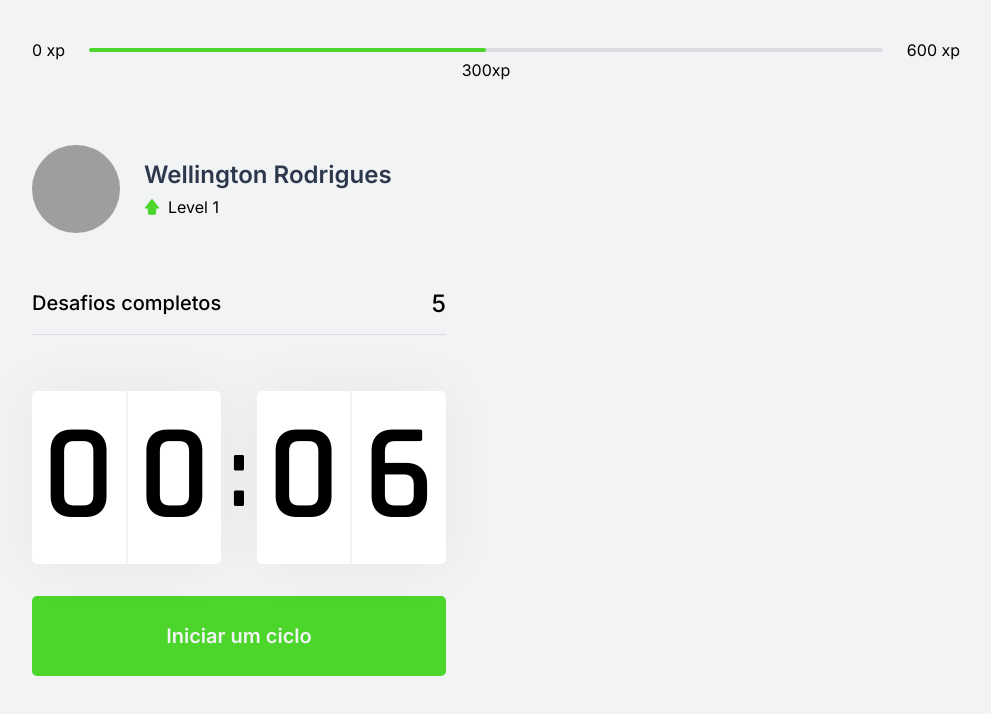
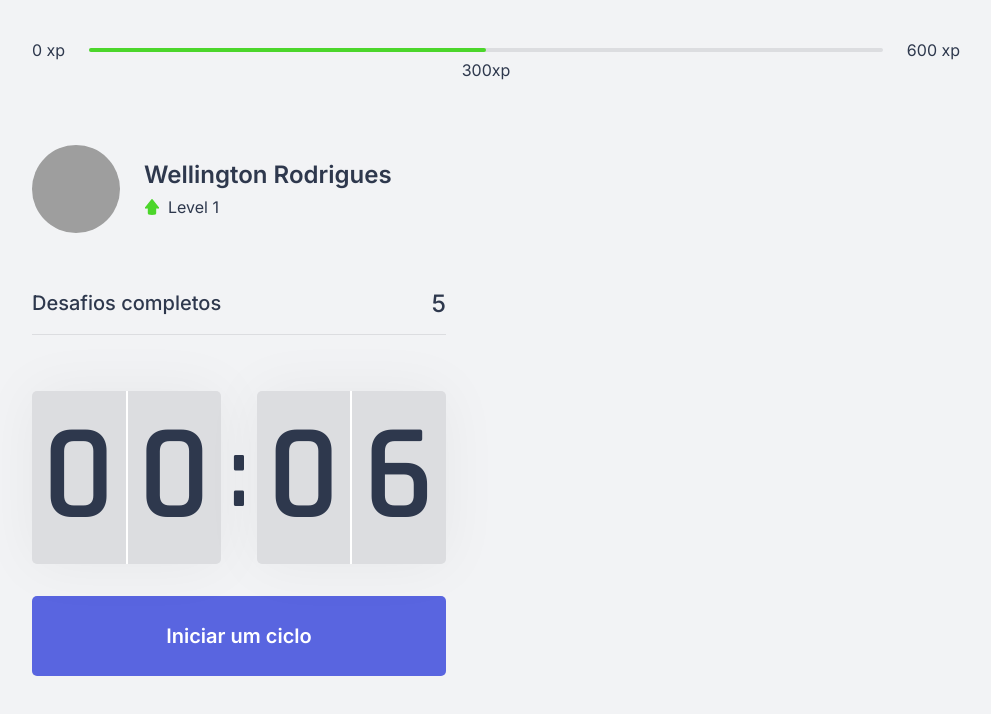
Before and after one commit to wellingtonrodriguesbr/keepFocus-next, a Next.js app: page / in a window 1280 px wide. Shown: the top 714 px of the page, without its empty margins (144-1135 px from the left). Built offline with nearby package versions, Linux system fonts and the light colour scheme; grey boxes are pictures that could not be loaded.

Commit message:
update colors

```diff
--- a/src/components/Countdown.tsx
+++ b/src/components/Countdown.tsx
@@ -60,6 +60,7 @@ export function Countdown() {
               className={`${styles.countdownButton} ${styles.countdownButtonActive}`}
             >
               Abandonar ciclo
+              <img src="../icons/close.svg" alt="close button" />
             </button>
           ) : (
             <button
--- a/src/styles/components/Countdown.module.css
+++ b/src/styles/components/Countdown.module.css
@@ -3,7 +3,7 @@
   align-items: center;
   font-family: "Rajdhani", sans-serif;
   font-weight: 600;
-  color: var(--white);
+  color: var(--blue-dark);
 }
 
 .countdownContainer > div {
@@ -11,7 +11,7 @@
   display: flex;
   align-items: center;
   justify-content: space-evenly;
-  background: var(--content);
+  background: var(--gray);
   box-shadow: 0 0 60px rgba(0, 0, 0, 0.05);
   border-radius: 5px;
   font-size: 8.5rem;
@@ -23,11 +23,11 @@
 }
 
 .countdownContainer > div span:first-child {
-  border-right: 1px solid var(--background);
+  border-right: 1px solid var(--white);
 }
 
 .countdownContainer > div span:last-child {
-  border-left: 1px solid var(--background);
+  border-left: 1px solid var(--white);
 }
 
 .countdownContainer > span {
@@ -44,8 +44,8 @@
   justify-content: center;
   border: none;
   border-radius: 5px;
-  background: var(--green);
-  color: var(--background);
+  background: var(--blue);
+  color: var(--white);
   font-size: 1.25rem;
   font-weight: 600;
   transition: 0.3s ease;
@@ -56,8 +56,8 @@
 }
 
 .countdownButton:disabled {
-  background: var(--content);
-  color: var(--white);
+  background: var(--gray);
+  color: var(--blue-dark);
   cursor: not-allowed;
 }
 
--- a/src/styles/global.css
+++ b/src/styles/global.css
@@ -6,7 +6,7 @@
 
 :root {
   --background: #f2f3f5;
-  --content: #ffffff;
+  --white: #ffffff;
   --blue-dark: #2e384d;
   --blue: #5965e0;
   --green: #4cd62b;
@@ -29,7 +29,7 @@
 body {
   background-color: var(--background);
   font-family: "Inter", sans-serif;
-  color: var(--white);
+  color: var(--blue-dark);
 }
 
 body,
```
Also changed, not shown: public/favicon.png (deleted), public/icons/close.svg.
